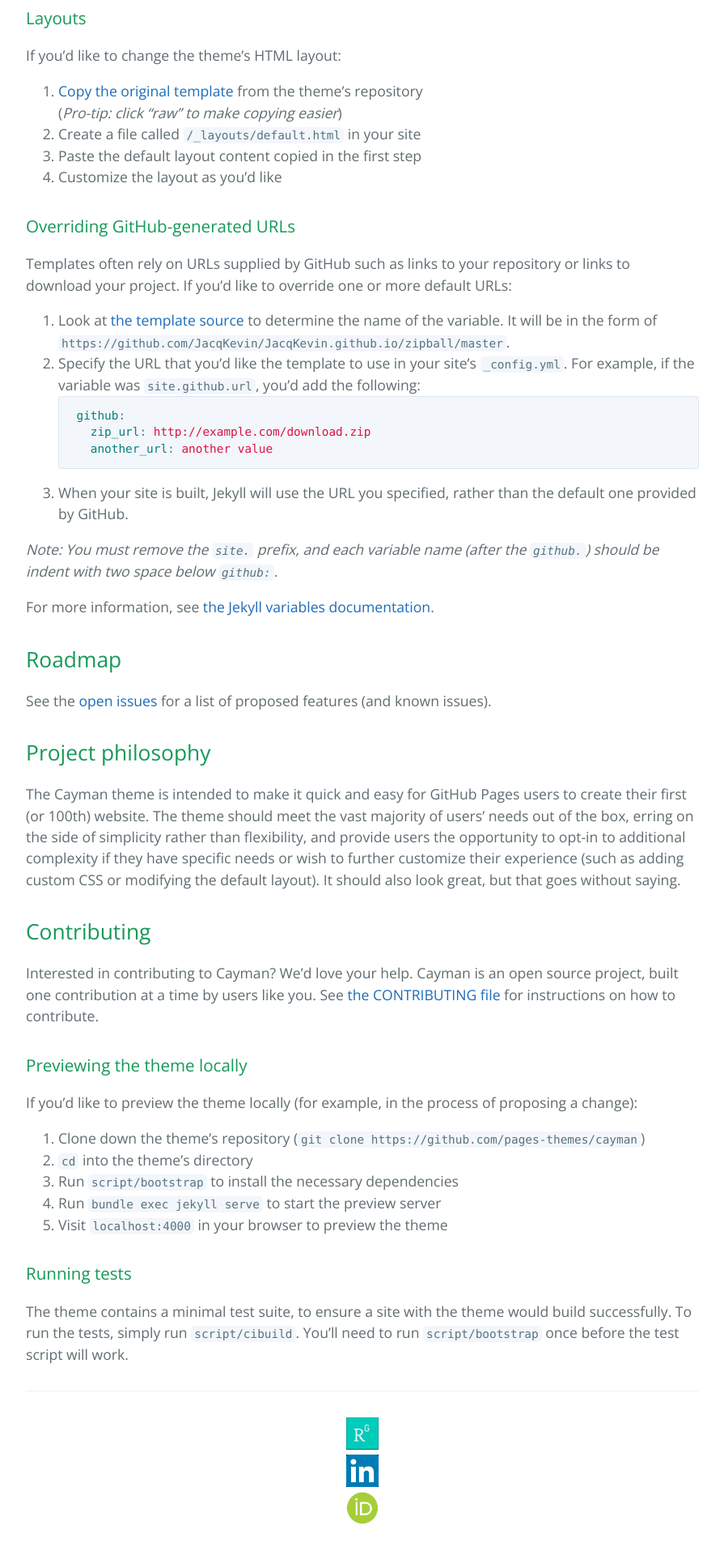
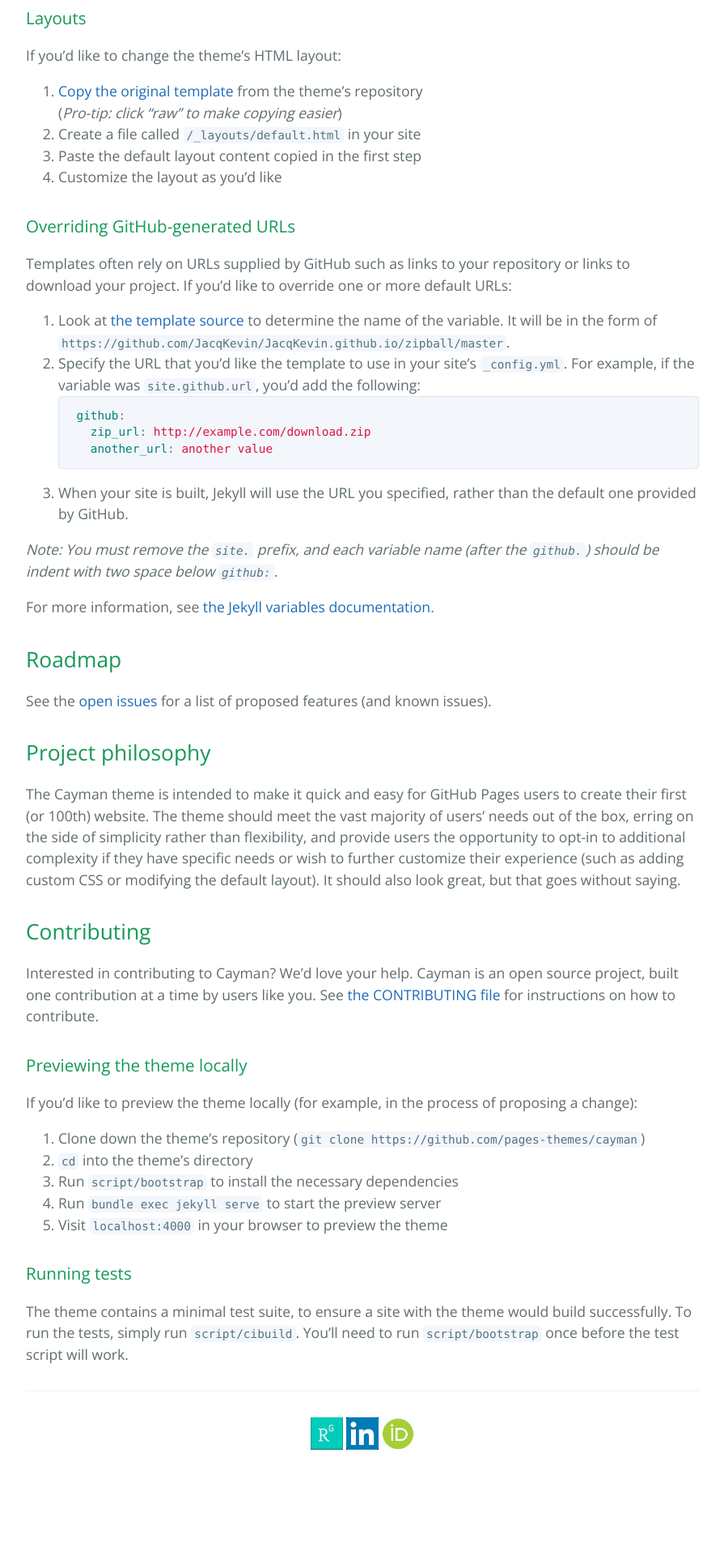
Before and after one commit to JacqKevin/JacqKevin.github.io, a Jekyll site: the page built from readme.md, in a window 1280 px wide. Shown: the part 1982-3902 px from the top of the page at 81% size, without its empty margins (192-1087 px from the left). Built offline with Jekyll 4.4.1, drawn with Linux system fonts in a browser that asks for light colours; our own code applies the rules of GitHub Pages for plain Markdown files; after the commit the page ends 3810 px from its top, so only the background shows below that.

Commit message:
Update default.html

```diff
--- a/_layouts/default.html
+++ b/_layouts/default.html
@@ -53,10 +53,12 @@
       <footer class="site-footer">
 	<center>
         	<a href="https://www.researchgate.net/profile/Kevin_Jacq"><img src="/images/Researchgate.jpg" width=40></a>
-		<span style="display:block; height: 50;"></span>
+		<span class="tab">
 		<a href="https://www.linkedin.com/in/kevinjacq"><img src="/images/Linkedin.jpg" width=40></a>
-		<span style="display:block; height: 50;"></span>
+		</span>
+		<span class="tab">
 		<a href="https://orcid.org/0000-0002-3991-2184"><img src="/images/orcid.png" width=40></a>
+		</span>
 	</center>
       </footer>
     </main>
```
